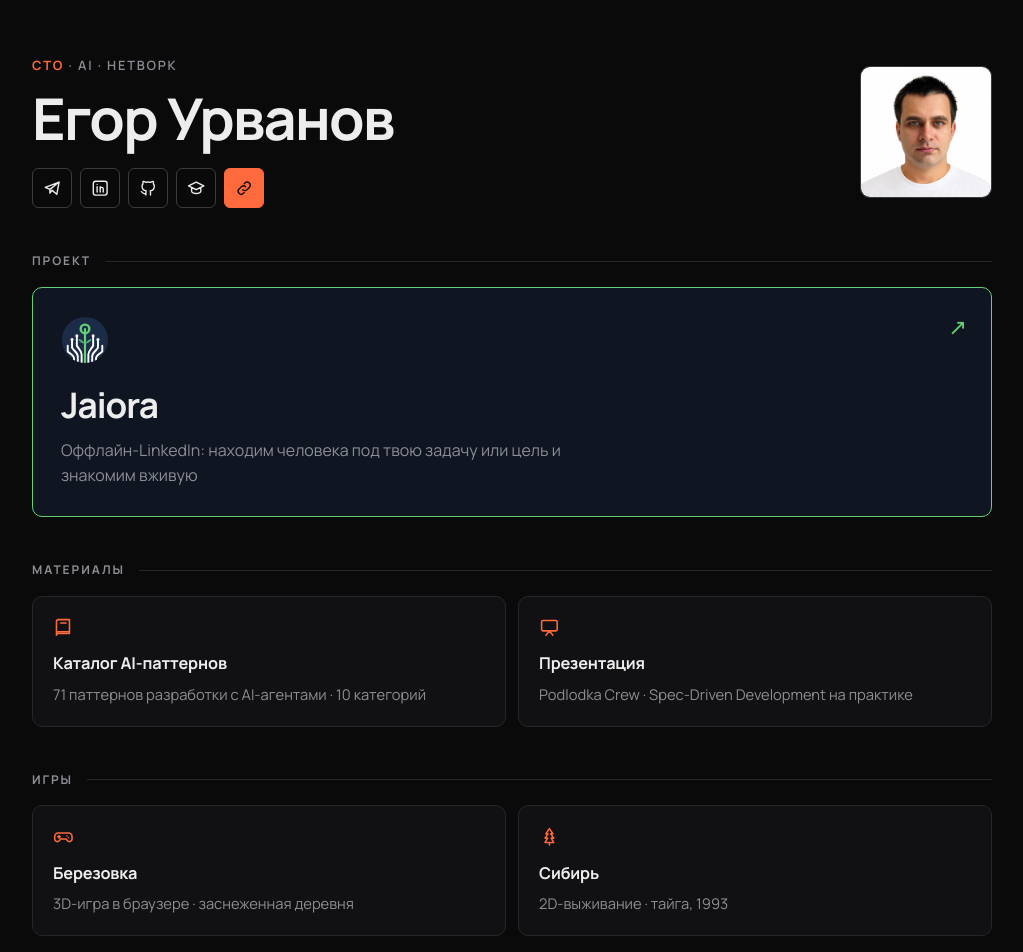
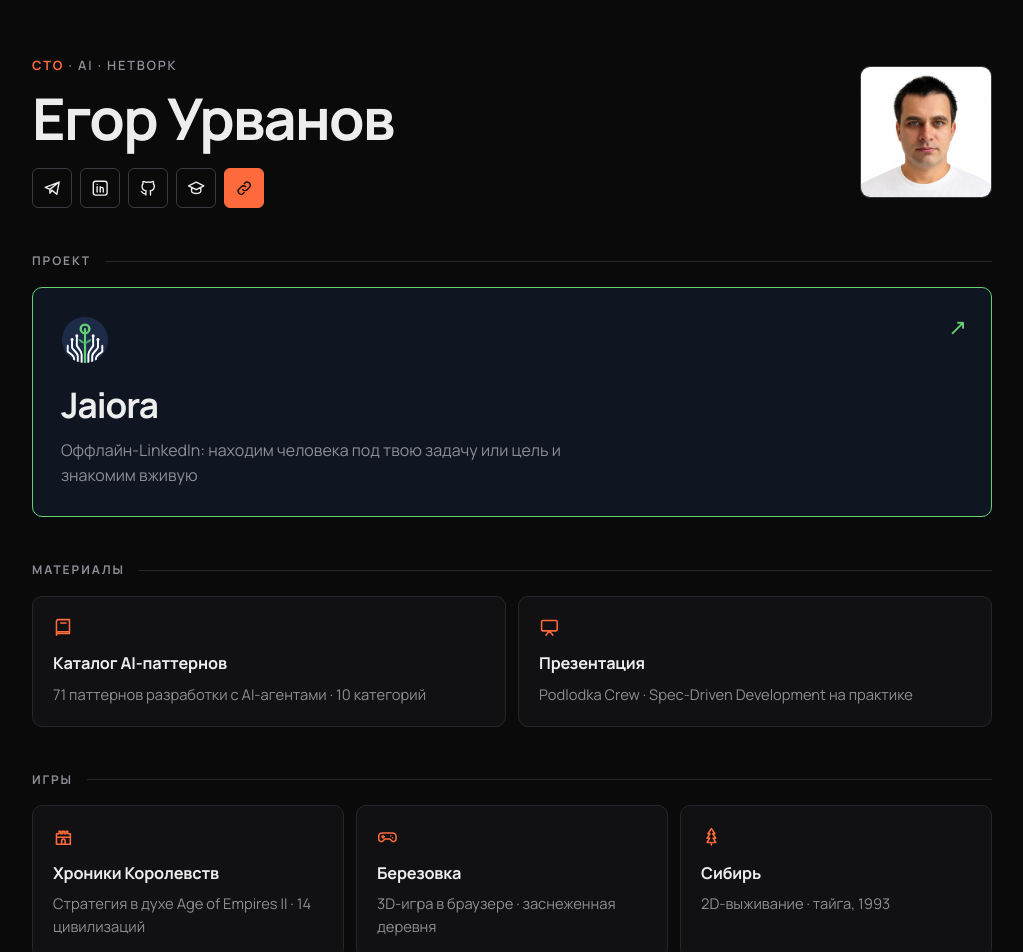
Before and after one commit to esurvanov/urvanov.com, a React (Vite) app: page / in a window 1280 px wide. Shown: the top 952 px of the page, without its empty margins (128-1151 px from the left). Built offline with nearby package versions, Linux system fonts and the light colour scheme.

Commit message:
Игры: Хроники Королевств на главной и в выкладке (браузерная версия из awesome-games)
Co-Authored-By: Claude Opus 5.5 <noreply@anthropic.com>

```diff
--- a/src/components/HomeView.tsx
+++ b/src/components/HomeView.tsx
@@ -95,12 +95,17 @@ export default function HomeView() {
         <section className="s-section">
           <h2 className="s-label">Игры</h2>
           <div className="s-bento">
-            <a className="s-card s-span-6 s-tint-mint" href="/berezovka/">
+            <a className="s-card s-span-4 s-tint-coral" href="/age-of-empires/">
+              <span className="s-card-icon">{ICONS.castle}</span>
+              <span className="s-card-title">Хроники Королевств</span>
+              <span className="s-card-text">Стратегия в духе Age of Empires II · 14 цивилизаций</span>
+            </a>
+            <a className="s-card s-span-4 s-tint-mint" href="/berezovka/">
               <span className="s-card-icon">{ICONS.game}</span>
               <span className="s-card-title">Березовка</span>
               <span className="s-card-text">3D-игра в браузере · заснеженная деревня</span>
             </a>
-            <a className="s-card s-span-6 s-tint-amber" href="/sibiria/">
+            <a className="s-card s-span-4 s-tint-amber" href="/sibiria/">
               <span className="s-card-icon">{ICONS.taiga}</span>
               <span className="s-card-title">Сибирь</span>
               <span className="s-card-text">2D-выживание · тайга, 1993</span>
--- a/src/components/site/icons.tsx
+++ b/src/components/site/icons.tsx
@@ -41,6 +41,11 @@ export const ICONS = {
       <path d="M6 8h12a4 4 0 0 1 4 4v3a3 3 0 0 1-5.2 2L15 15H9l-1.8 2A3 3 0 0 1 2 15v-3a4 4 0 0 1 4-4zM7 11v3M5.5 12.5h3M16 11.5h.01M18 13.5h.01" />
     </Icon>
   ),
+  castle: (
+    <Icon>
+      <path d="M4 21V9h3V6h2v3h2V6h2v3h2V6h2v3h3v12zM10 21v-4a2 2 0 0 1 4 0v4M4 13h16" />
+    </Icon>
+  ),
   taiga: (
     <Icon>
       <path d="M12 3l4 6h-2.5l3.5 5h-3l3 5H7l3-5H7l3.5-5H8zM12 19v3" />
```
